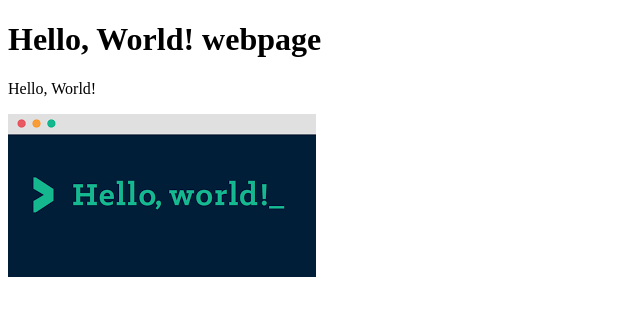
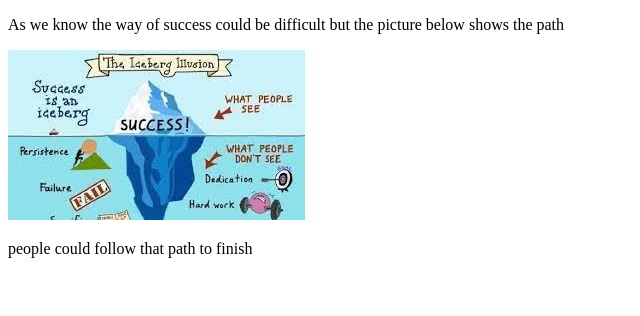
Before and after one commit to MTHS-ICD2O-1-2023/ICD2O-Unit-1-02-mohammed-el-hayek, a plain HTML site: page index.html in a window 1280 px wide. Shown: the whole page, without its empty margins (0-640 px from the left). Drawn offline with Linux system fonts and the light colour scheme.

Commit message:
extra 1-02

```diff
--- a/index.html
+++ b/index.html
@@ -5,8 +5,8 @@
     <title>My Image in webpage</title>
   </head>
   <body>
-    <h1>Hello, World! webpage</h1>
-    <p>Hello, World!</p>
-    <img src="./images/Hello world.png" alt="Hello, World Image" />
+    <p>As we know the way of success could be difficult but the picture below shows the path</p>
+    <img src="/images/Success path.jpeg" alt="Success path picture" />
+    <p> people could follow that path to finish</p>
   </body>
 </html>
```
